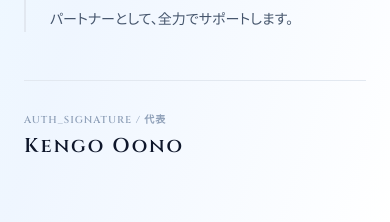
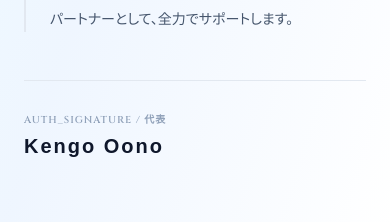
Before and after one commit to kawabata1111/O2plusNO, a Next.js app: page / in a window 390 px wide. Shown: the part 5207-5429 px from the top of the page. Built offline with nearby package versions, Linux system fonts and the light colour scheme.

Commit message:
Fix mobile menu background to white and adjust typography case/font for founder name

```diff
--- a/components/ui/Message.tsx
+++ b/components/ui/Message.tsx
@@ -94,7 +94,7 @@ export default function Message() {
                         <div className="mt-12 md:mt-16 pt-8 border-t border-slate-200 flex items-center justify-between">
                             <div>
                                 <p className="font-cinzel text-[10px] text-slate-400 mb-1 uppercase tracking-widest font-bold">AUTH_SIGNATURE / 代表</p>
-                                <p className="text-xl md:text-2xl font-bold tracking-widest font-cinzel text-slate-900">Kengo Oono</p>
+                                <p className="text-xl md:text-2xl font-bold tracking-widest font-serif text-slate-900">Kengo Oono</p>
                             </div>
 
                         </div>
```
